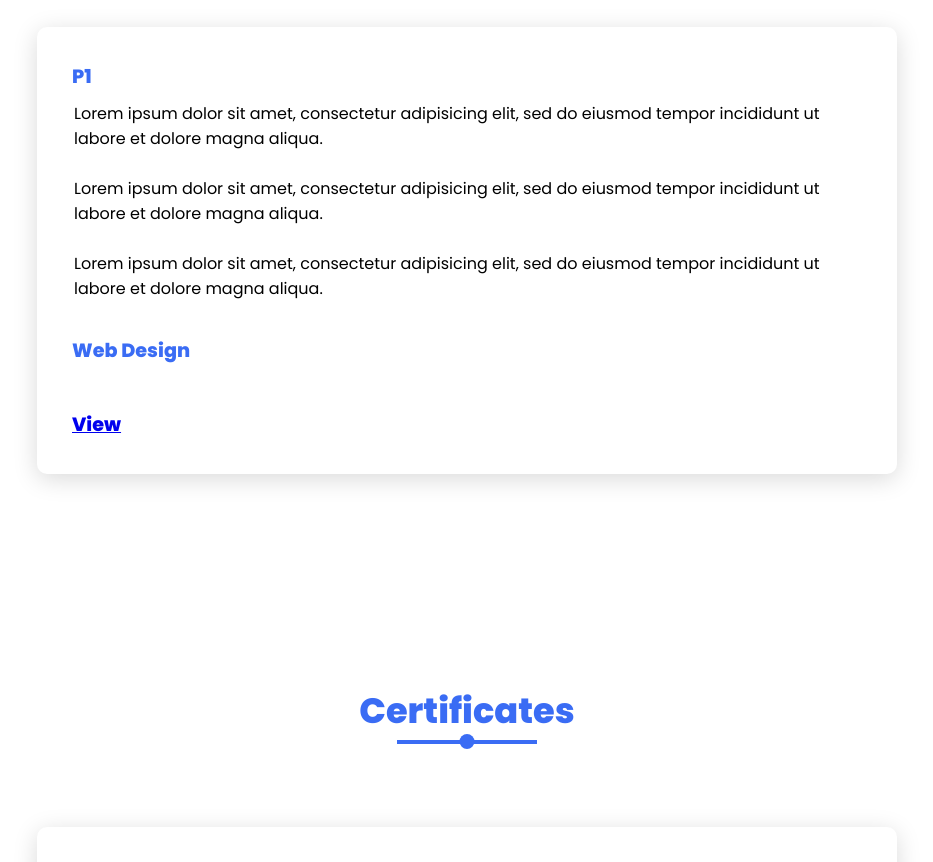
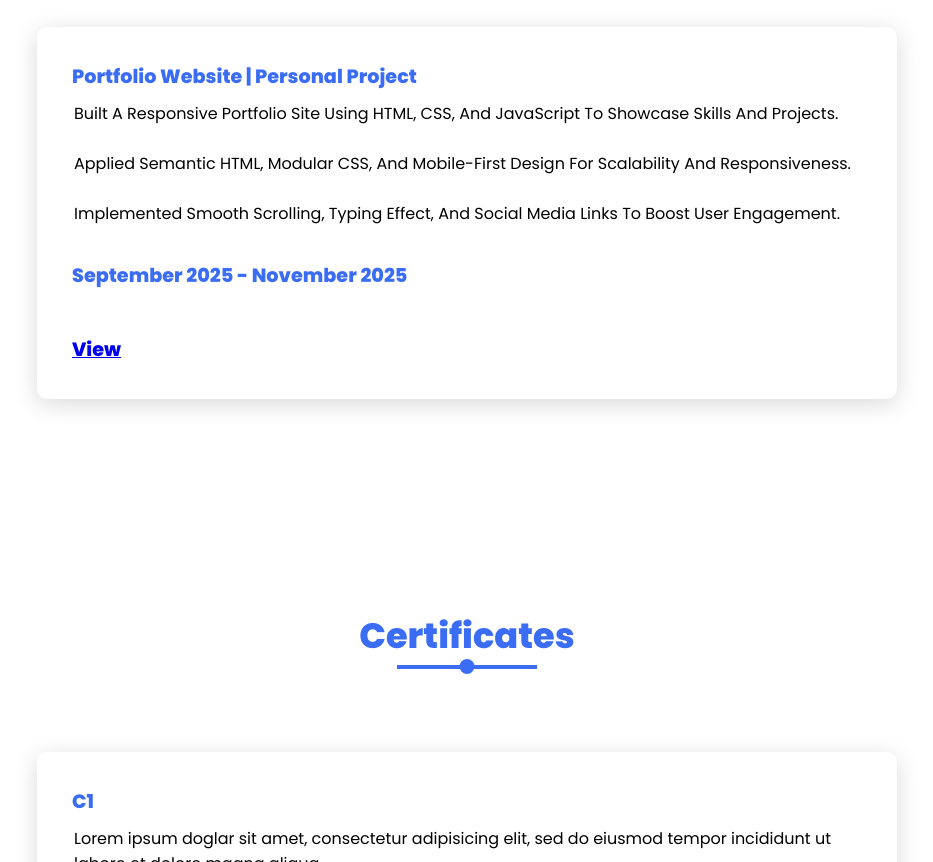
Before and after one commit to Shivam-Kumar-Tiwari/Shivam-Tiwari, a plain HTML site: page index.html in a window 1280 px wide. Shown: the part 4079-4941 px from the top of the page, without its empty margins (173-1106 px from the left). Drawn offline with Linux system fonts and the light colour scheme.

Commit message:
Update index.html

```diff
--- a/index.html
+++ b/index.html
@@ -190,13 +190,13 @@
       <div class="content">
         <div class="card reveal">
           <div class="info">
-            <h3>P1</h3>
-            <p>Lorem ipsum dolor sit amet, consectetur adipisicing elit, sed do eiusmod tempor incididunt ut labore et dolore magna aliqua.</p><br>
-            <p>Lorem ipsum dolor sit amet, consectetur adipisicing elit, sed do eiusmod tempor incididunt ut labore et dolore magna aliqua.</p><br>
-            <p>Lorem ipsum dolor sit amet, consectetur adipisicing elit, sed do eiusmod tempor incididunt ut labore et dolore magna aliqua.</p><br>
+            <h3>Portfolio Website | Personal Project</h3>
+            <p>Built A Responsive Portfolio Site Using HTML, CSS, And JavaScript To Showcase Skills And Projects.</p><br>
+            <p>Applied Semantic HTML, Modular CSS, And Mobile-First Design For Scalability And Responsiveness.</p><br>
+            <p>Implemented Smooth Scrolling, Typing Effect, And Social Media Links To Boost User Engagement.</p><br>
 
-            <h3>Web Design</h3><br>
-            <h3><a href="#"> View </a></h3>
+            <h3>September 2025 - November 2025</h3><br>
+            <h3><a href="https://shivam-tiwari-seven.vercel.app/"> View </a></h3>
           </div>
         </div>
       </div>
```
